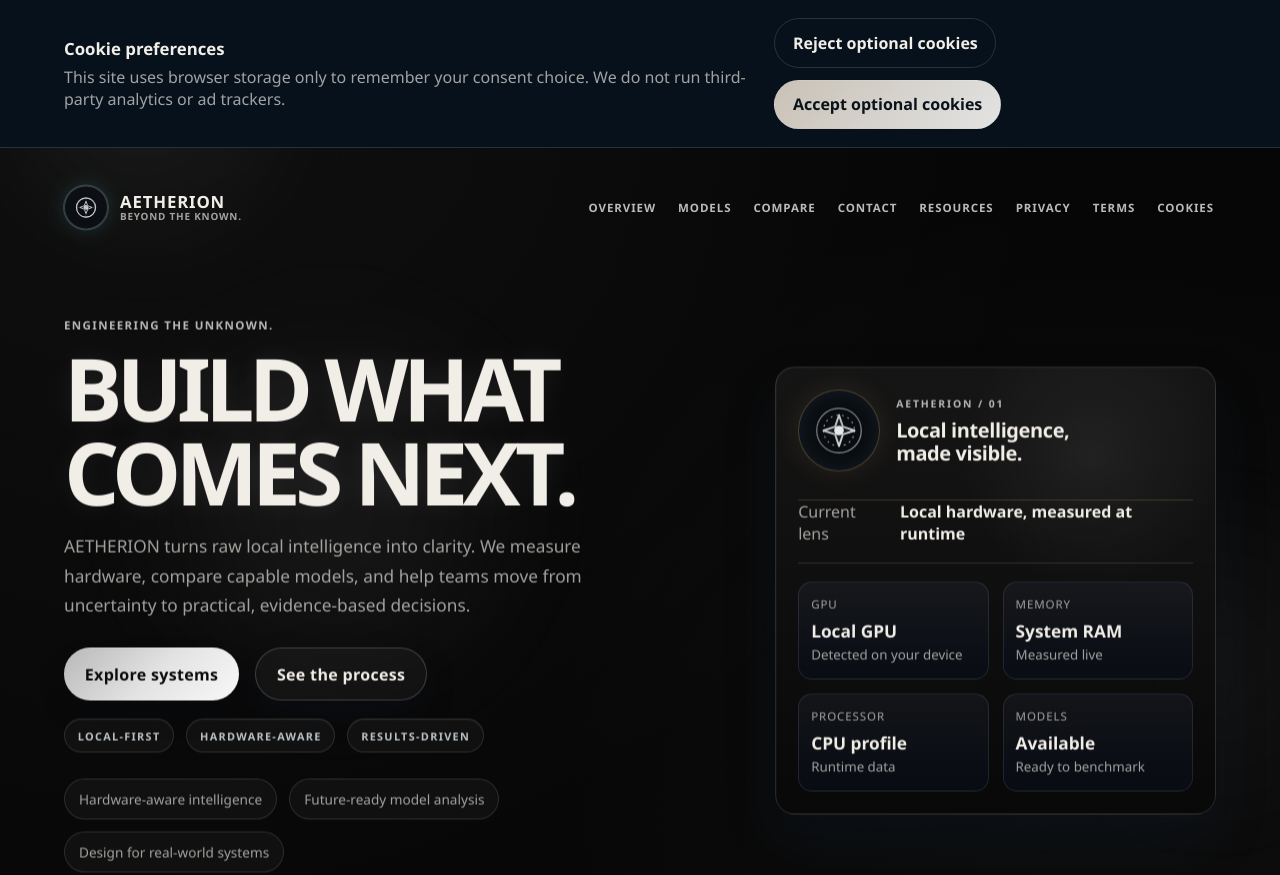
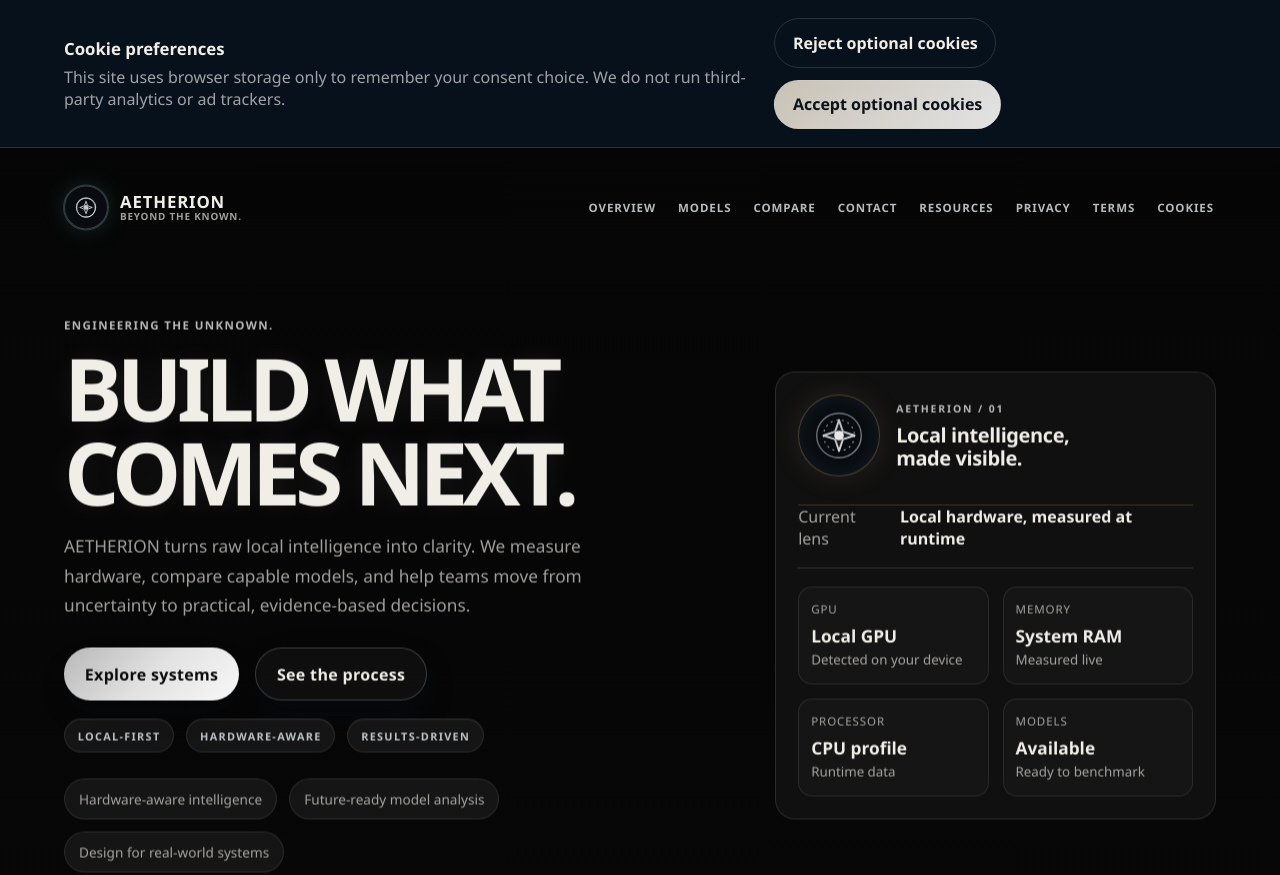
Before and after one commit to Duvetsillo/local-ai-benchmark, a website: page index.html in a window 1280 px wide. Shown: the top 875 px of the page. Drawn offline with Linux system fonts and the light colour scheme.

Commit message:
Update styles.css

```diff
--- a/styles.css
+++ b/styles.css
@@ -2043,3 +2043,64 @@ footer p {
 .project-credit span {
   color: rgba(220, 220, 220, 0.72);
 }
+
+body::before,
+body::after,
+.hero::before,
+.intro-overlay::before {
+  display: none;
+}
+
+body {
+  background: linear-gradient(180deg, #050505 0%, #0d0d0d 100%);
+}
+
+.hero-panel,
+.model-card,
+.results-box,
+.contact-form,
+.glass-card,
+.subpage-hero,
+.analysis-card,
+.metric-card,
+.compare-card,
+.timeline-step,
+.resource-card,
+.download-panel {
+  background: #101010;
+  border-color: rgba(235, 235, 235, 0.12);
+  box-shadow: none !important;
+  animation: none;
+}
+
+.hero-panel {
+  background: #101010;
+}
+
+.hero-panel::before,
+.model-card::before,
+.contact-form::before,
+.results-box::before,
+.download-panel::before,
+.spotlight-card::before {
+  background: rgba(255, 255, 255, 0.018);
+}
+
+.model-card:hover,
+.feature-card:hover,
+.resource-card:hover,
+.compare-card:hover,
+.timeline-step:hover,
+.model-card.selected {
+  border-color: rgba(235, 235, 235, 0.34);
+  box-shadow: 0 0 0 1px rgba(235, 235, 235, 0.08);
+}
+
+.stats-grid article,
+.profile-grid,
+.profile-row,
+.hero-meta span,
+.hero-points li {
+  background: #151515;
+  border-color: rgba(235, 235, 235, 0.1);
+}
```
